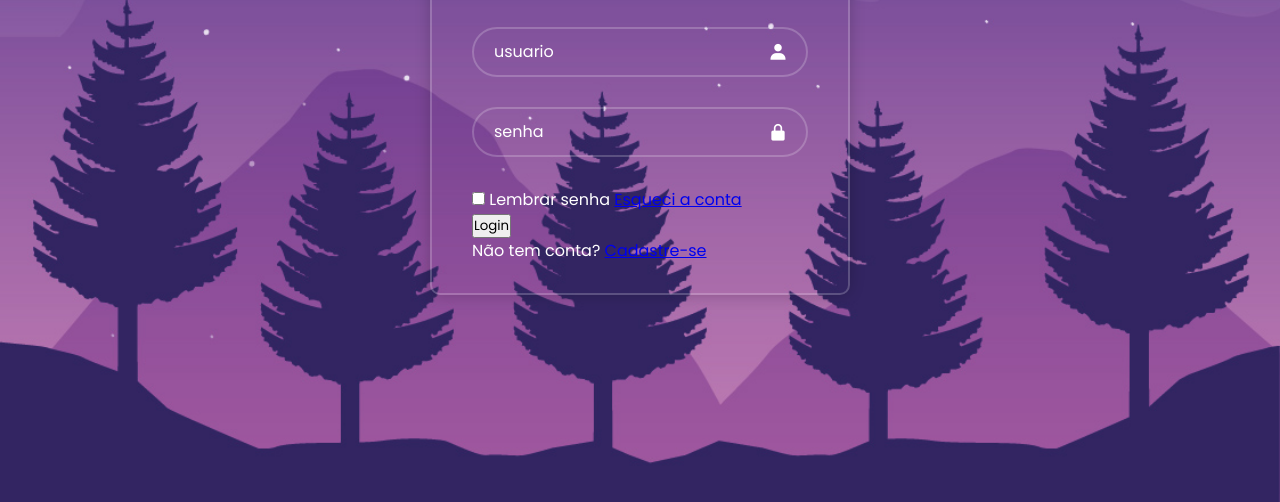
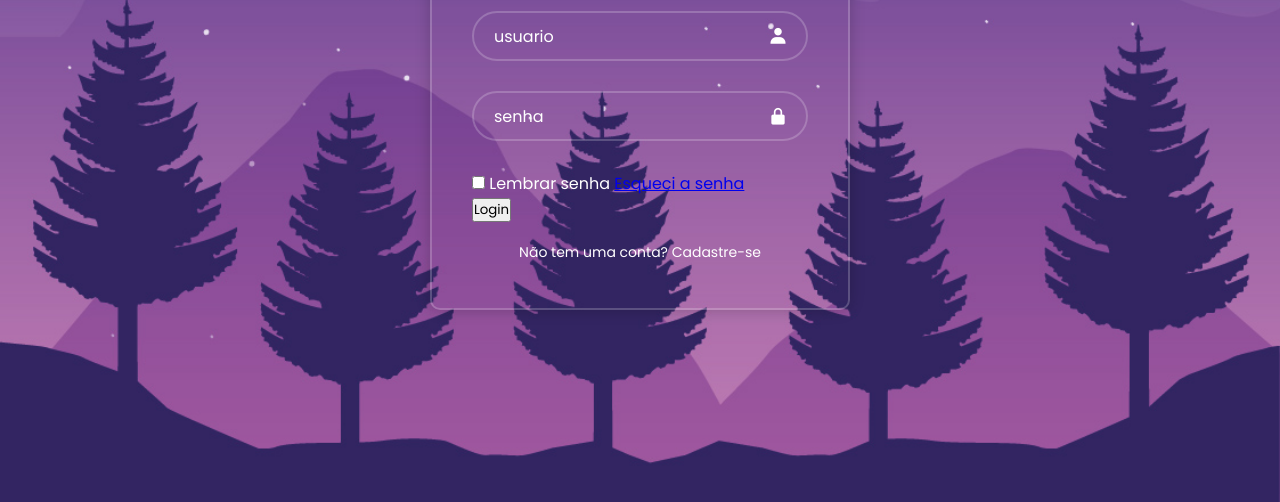
Before and after one commit to Victhor-Librae/01.Pagina-em-HTML-CSS, a plain HTML site: page index.html in a window 1280 px wide. Shown: the part 298-800 px from the top of the page. Drawn offline with nearby package versions, Linux system fonts and the light colour scheme.

Commit message:
algumas modificações

```diff
--- a/index.html
+++ b/index.html
@@ -25,13 +25,13 @@
                         <input type="checkbox">
                         Lembrar senha
                     </label>
-                    <a href="#">Esqueci a conta</a>
+                    <a href="#">Esqueci a senha</a>
                 </div>
 
                 <button type="submit" class="Login">Login</button>
 
                 <div class="register-link">
-                     <p>Não tem conta? <a href="#">Cadastre-se</a></p>
+                     <p>Não tem uma conta? <a href="#">Cadastre-se</a></p>
                 </div>
           </form>
     </main>
--- a/style.css
+++ b/style.css
@@ -66,7 +66,6 @@ body {
 .remember-forgot {
     display: flex;
     justify-content: space-between;
-    margin: -15px 0 15px;
 }
 /*
         margin & Padding
@@ -104,5 +103,12 @@ body {
 }
 
 .register-link {
+    font-size: 14px;
+    text-align: center;
+    margin: 20px 0 15px;
+}
 
+.register-link a {
+    text-decoration: none;
+    color: #fff;
 }
```
